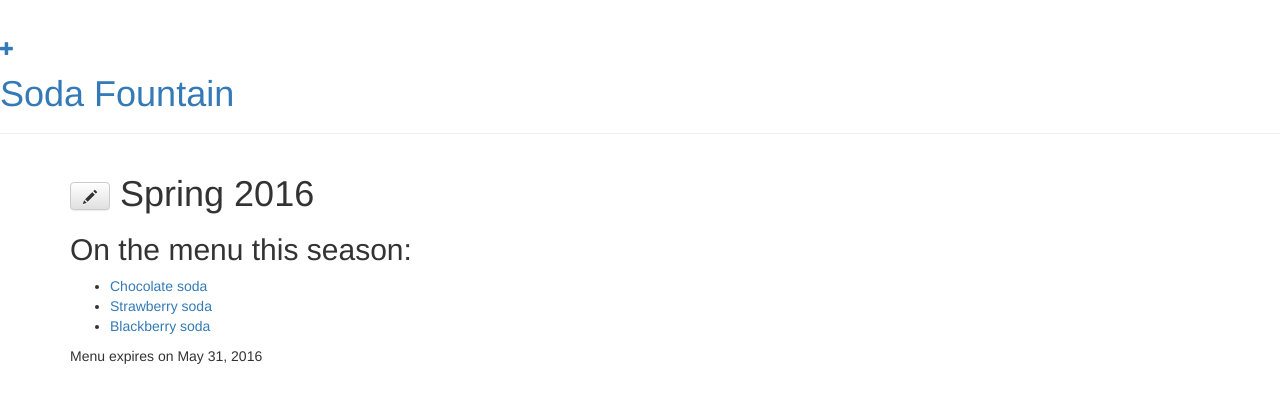
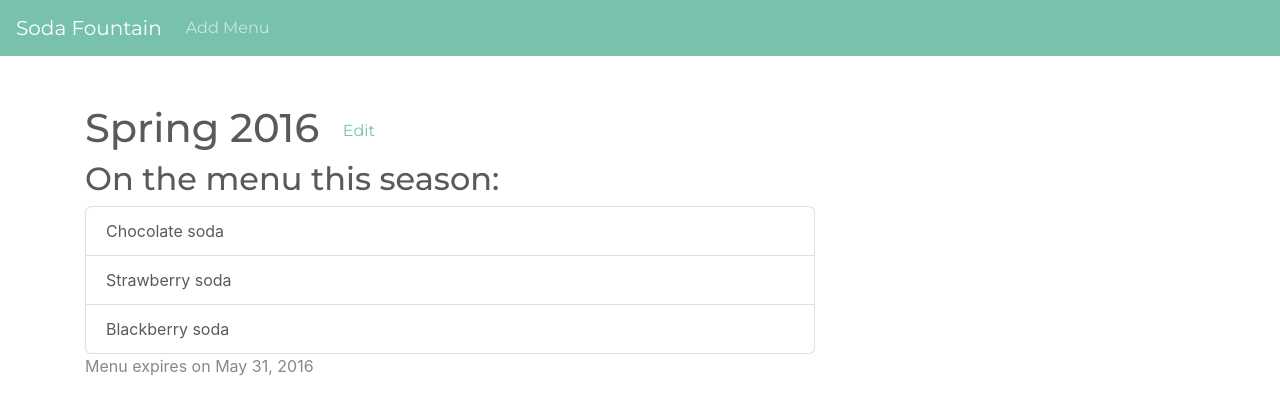
Before and after one commit to jhoover4/improve-a-django-project, a Django app: page /menu/4/ in a window 1280 px wide. Shown: the top 415 px of the page. Run offline with Django 3.2, Linux system fonts and the light colour scheme; a user stored in the database is signed in; data comes from the database, SQL or seed files in the repository; some libraries are stand-ins or nearby versions.

Commit message:
Added new style to site.

```diff
--- a/menu/templates/menu/item_list.html
+++ b/menu/templates/menu/item_list.html
@@ -7,7 +7,7 @@
                 <div>
                     <h1><a href="{% url 'item_detail' pk=item.pk %}">{{ item.title }}</a></h1>
                     <p>{{ item.description|linebreaks }}</p>
-                    <p>published: {{ item.published_date }}</p>
+                    <p>published: {{ item.created_date }}</p>
                 </div>
             {% endfor %}
         </div>
--- a/menu/templates/menu/menu_detail.html
+++ b/menu/templates/menu/menu_detail.html
@@ -5,18 +5,17 @@
         <div class="col-md-8">
             <div class="post">
                 <h1>
+                    {{ menu.season.strip }}
                     {% if user.is_authenticated %}
-                        <a class="btn btn-default" href="{% url 'menu_edit' pk=menu.pk %}"><span
-                                class="glyphicon glyphicon-pencil"></span></a>
+                        <a class="btn btn-link" href="{% url 'menu_edit' pk=menu.pk %}">Edit</a>
                     {% endif %}
-                    {{ menu.season }}
                 </h1>
                 <h2>On the menu this season:</h2>
-                <ul>
+                <div class="list-group">
                     {% for item in menu.items.all %}
-                        <li><a href="{% url 'item_detail' pk=item.pk %}">{{ item }}</a></li>
-                    {% endfor %}
-                </ul>
+                    <a href="{% url 'item_detail' pk=item.pk %}" class="list-group-item list-group-item-action">{{ item }}</a>
+                    {%  endfor %}
+                </div>
                 {% if menu.expiration_date %}
                     <div class="date">
                         Menu expires on {{ menu.expiration_date|date:"F j, Y" }}
--- a/templates/layout.html
+++ b/templates/layout.html
@@ -1,17 +1,26 @@
 <html>
 <head>
     <title>Soda Fountain</title>
-        <link rel="stylesheet" href="//maxcdn.bootstrapcdn.com/bootstrap/3.2.0/css/bootstrap.min.css">
-        <link rel="stylesheet" href="//maxcdn.bootstrapcdn.com/bootstrap/3.2.0/css/bootstrap-theme.min.css">
+    <link rel="stylesheet" href="//stackpath.bootstrapcdn.com/bootswatch/4.1.3/minty/bootstrap.min.css">
 </head>
 <body>
-        <div class="page-header">
+<nav class="navbar navbar-expand-lg navbar-dark bg-primary">
+    <a class="navbar-brand" href="/">Soda Fountain</a>
+    <button class="navbar-toggler" type="button" data-toggle="collapse" data-target="#navbarColor01"
+            aria-controls="navbarColor01" aria-expanded="false" aria-label="Toggle navigation">
+        <span class="navbar-toggler-icon"></span>
+    </button>
+    <div class="collapse navbar-collapse" id="navbarColor01">
+        <ul class="navbar-nav mr-auto">
             {% if user.is_authenticated %}
-                <a href="{% url 'menu_create' %}" class="top-menu"><span class="glyphicon glyphicon-plus"></span></a>
+                <li class="nav-item">
+                    <a class="nav-link" href="{% url 'menu_create' %}" class="top-menu">Add Menu</a>
+                </li>
             {% endif %}
-            <h1><a href="/">Soda Fountain</a></h1>
+        </ul>
     </div>
-        <div class="content container">
+</nav>
+<div class="content container mt-5">
     {% block content %}{% endblock %}
 </div>
 </body>
```
Also changed, not shown: menu/templates/menu/list_all_current_menus.html (+7 -5 lines), menu/templates/menu/menu_edit.html (+7 -3 lines). Lines whose indentation alone changed are shown as unchanged.
